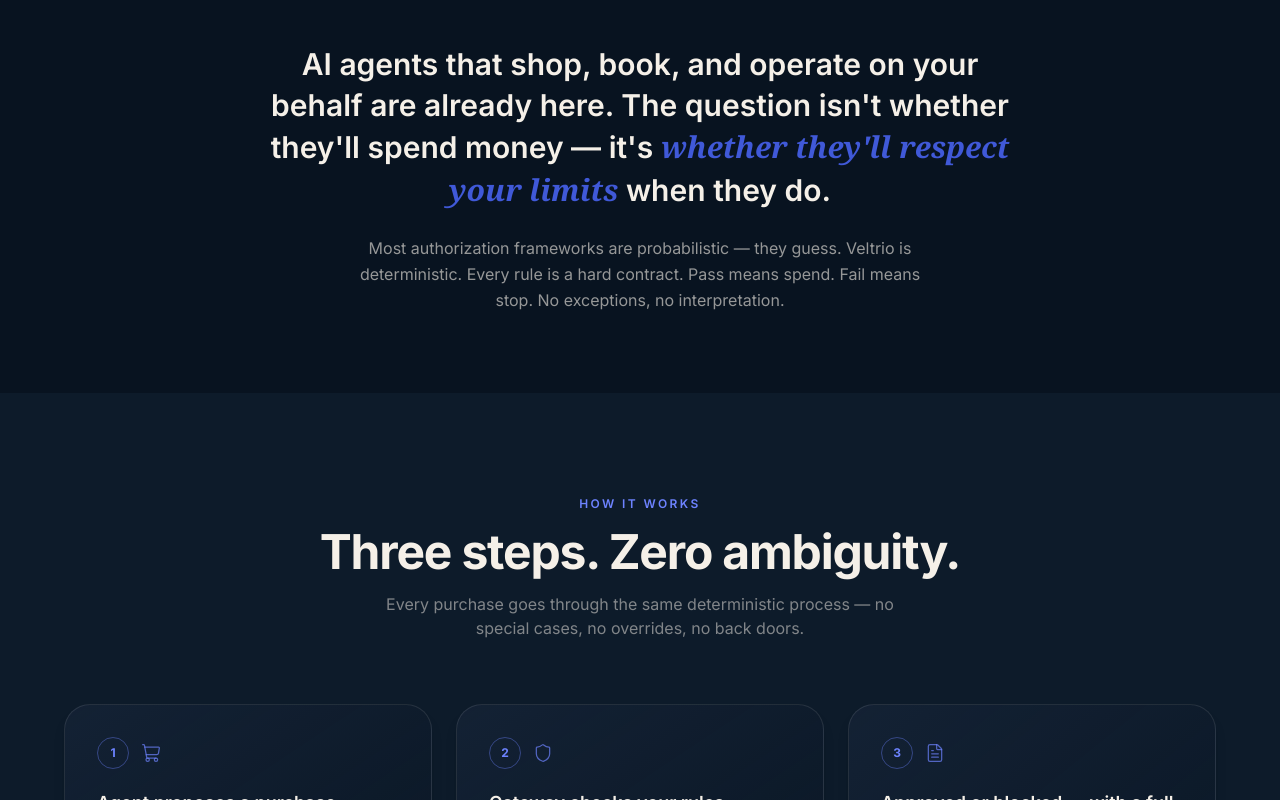
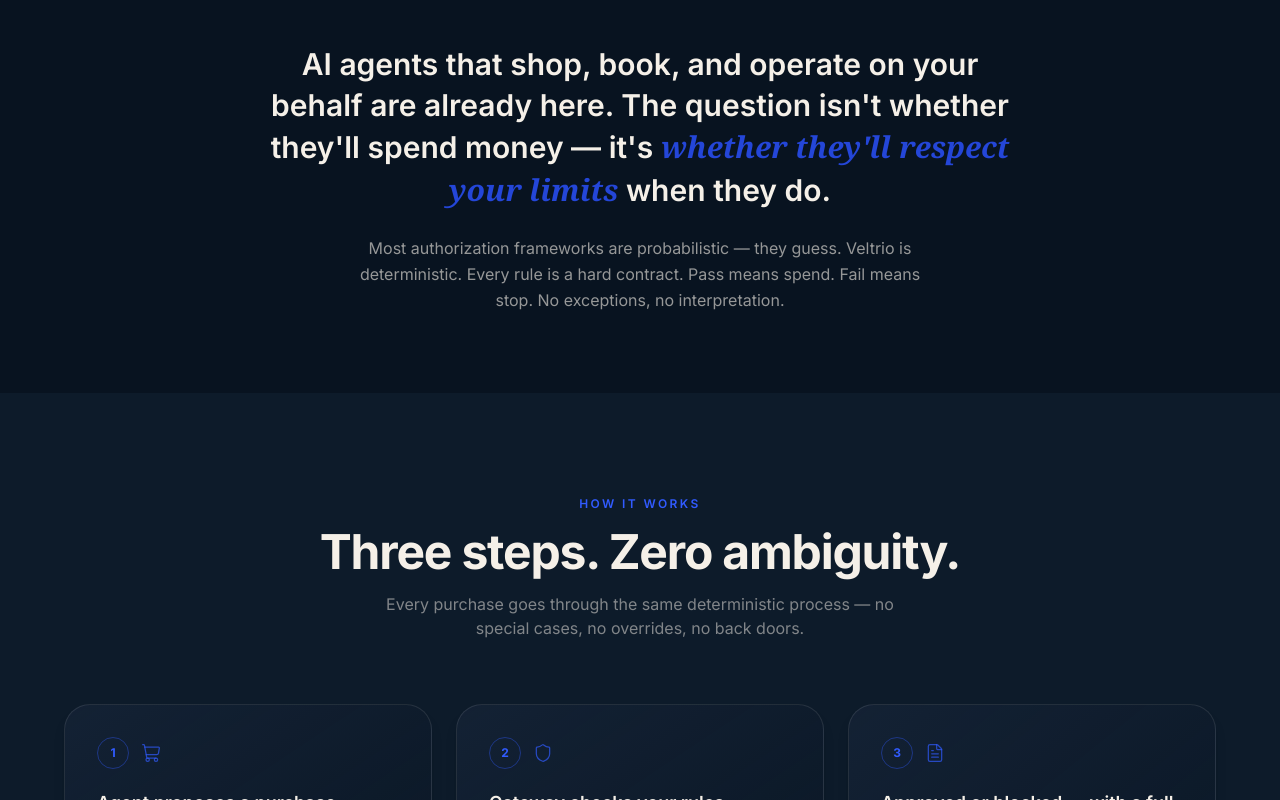
Before and after one commit to Saishashank2425/veltrio, a Next.js app: page / in a window 1280 px wide. Shown: the part 920-1720 px from the top of the page. Built offline with nearby package versions, Linux system fonts and the light colour scheme.

Commit message:
Align global theme with product indigo palette

```diff
--- a/app/globals.css
+++ b/app/globals.css
@@ -12,9 +12,9 @@
   --color-ivory: #F5F0E8;
   --color-ivory-dim: #D6D0C6;
   --color-mist: #1B2B3D;
-  --color-gold: #6D83FF;
-  --color-gold-light: #A9B5FF;
-  --color-gold-dark: #4059D8;
+  --color-gold: #315BFF;
+  --color-gold-light: #8FA4FF;
+  --color-gold-dark: #2446D8;
   --color-slate: #A5AFBD;
   --color-slate-light: #78879A;
   --color-approved: #6FC69A;
@@ -78,19 +78,19 @@
   --card-foreground: #F5F0E8;
   --popover: #122235;
   --popover-foreground: #F5F0E8;
-  --primary: #6D83FF;
+  --primary: #315BFF;
   --primary-foreground: #0D1B2A;
   --secondary: #1B2B3D;
   --secondary-foreground: #F5F0E8;
   --muted: #1B2B3D;
   --muted-foreground: #A5AFBD;
   --accent: #29384A;
-  --accent-foreground: #A9B5FF;
+  --accent-foreground: #8FA4FF;
   --destructive: #F08B83;
   --border: rgba(245, 240, 232, 0.12);
   --input: rgba(245, 240, 232, 0.18);
-  --ring: #6D83FF;
-  --chart-1: #6D83FF;
+  --ring: #315BFF;
+  --chart-1: #315BFF;
   --chart-2: #6FC69A;
   --chart-3: #8AA7D8;
   --chart-4: #E9BE72;
@@ -98,12 +98,12 @@
   --radius: 0.9rem;
   --sidebar: #081320;
   --sidebar-foreground: #F5F0E8;
-  --sidebar-primary: #6D83FF;
+  --sidebar-primary: #315BFF;
   --sidebar-primary-foreground: #0D1B2A;
   --sidebar-accent: #1B2B3D;
   --sidebar-accent-foreground: #F5F0E8;
   --sidebar-border: rgba(245, 240, 232, 0.1);
-  --sidebar-ring: #6D83FF;
+  --sidebar-ring: #315BFF;
 }
 
 *,
@@ -115,7 +115,7 @@
   min-height: 100%;
   background-color: var(--color-navy);
   background-image:
-    radial-gradient(ellipse 80% 45% at 50% -18%, rgba(109, 131, 255, 0.12), transparent 72%),
+    radial-gradient(ellipse 80% 45% at 50% -18%, rgba(49, 91, 255, 0.12), transparent 72%),
     linear-gradient(180deg, #0D1B2A 0%, #0B1725 100%);
   background-attachment: fixed;
   color: var(--color-ivory);
@@ -126,7 +126,7 @@
 }
 
 .font-display { font-family: var(--font-display), Georgia, serif; }
-::selection { background: rgba(109, 131, 255, 0.28); color: var(--color-ivory); }
+::selection { background: rgba(49, 91, 255, 0.28); color: var(--color-ivory); }
 ::-webkit-scrollbar { width: 6px; }
 ::-webkit-scrollbar-track { background: var(--color-navy-deep); }
 ::-webkit-scrollbar-thumb { background: #34465A; border-radius: 999px; }
@@ -138,7 +138,7 @@
   background-image:
     linear-gradient(rgba(245, 240, 232, 0.035) 1px, transparent 1px),
     linear-gradient(90deg, rgba(245, 240, 232, 0.035) 1px, transparent 1px),
-    radial-gradient(ellipse 78% 60% at 50% 0%, rgba(109, 131, 255, 0.12), transparent 72%);
+    radial-gradient(ellipse 78% 60% at 50% 0%, rgba(49, 91, 255, 0.12), transparent 72%);
   background-size: 56px 56px, 56px 56px, auto;
   mask-image: linear-gradient(to bottom, black 0%, transparent 88%);
 }
@@ -158,9 +158,9 @@
 .input-field::placeholder { color: rgba(245, 240, 232, 0.38); }
 .input-field:hover { border-color: rgba(245, 240, 232, 0.28); }
 .input-field:focus {
-  border-color: rgba(109, 131, 255, 0.8);
+  border-color: rgba(49, 91, 255, 0.8);
   background-color: #162438;
-  box-shadow: 0 0 0 3px rgba(109, 131, 255, 0.12);
+  box-shadow: 0 0 0 3px rgba(49, 91, 255, 0.12);
 }
 
 .gateway-flow { animation: gateway-dash 9s linear infinite; }
```
